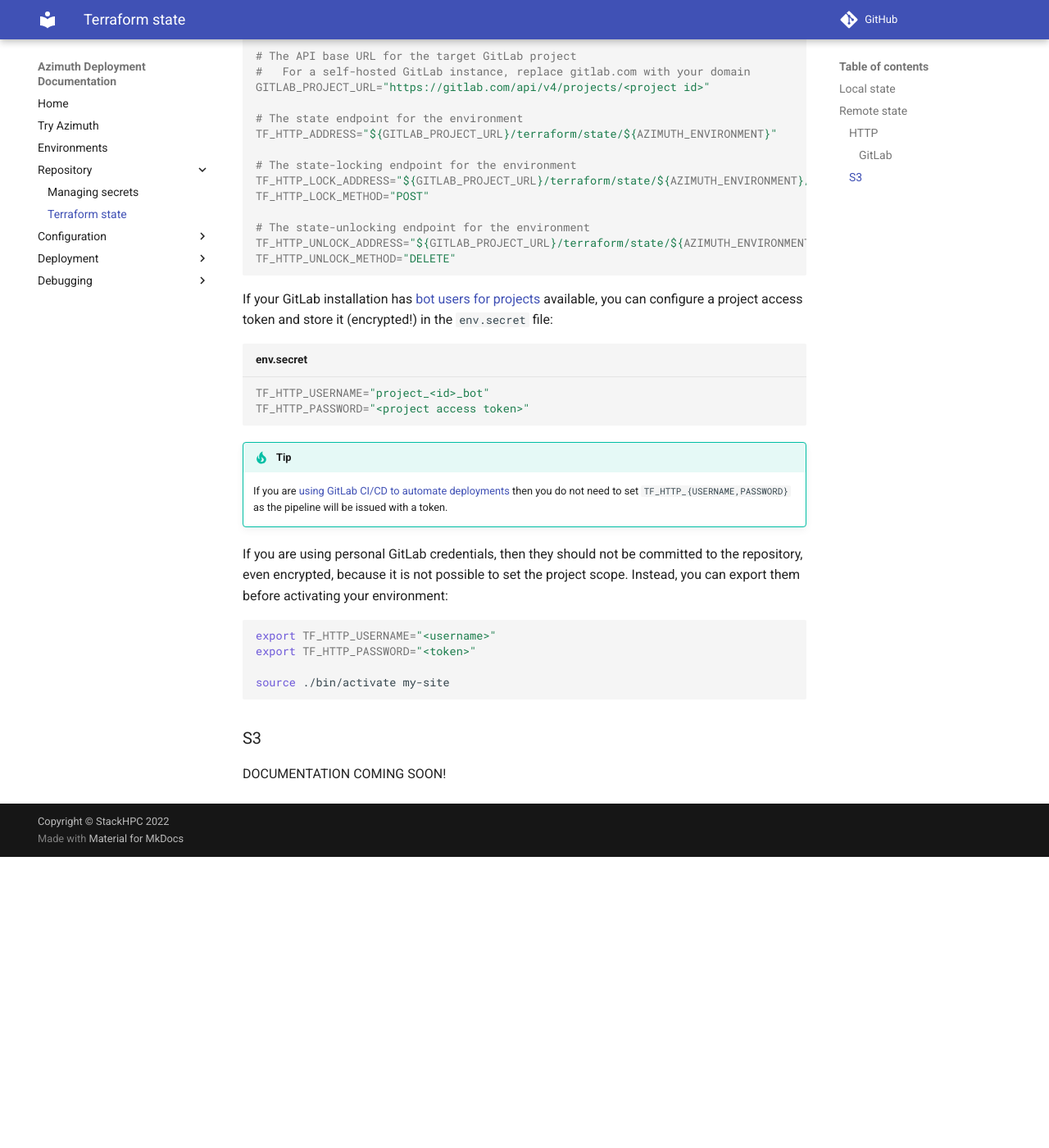
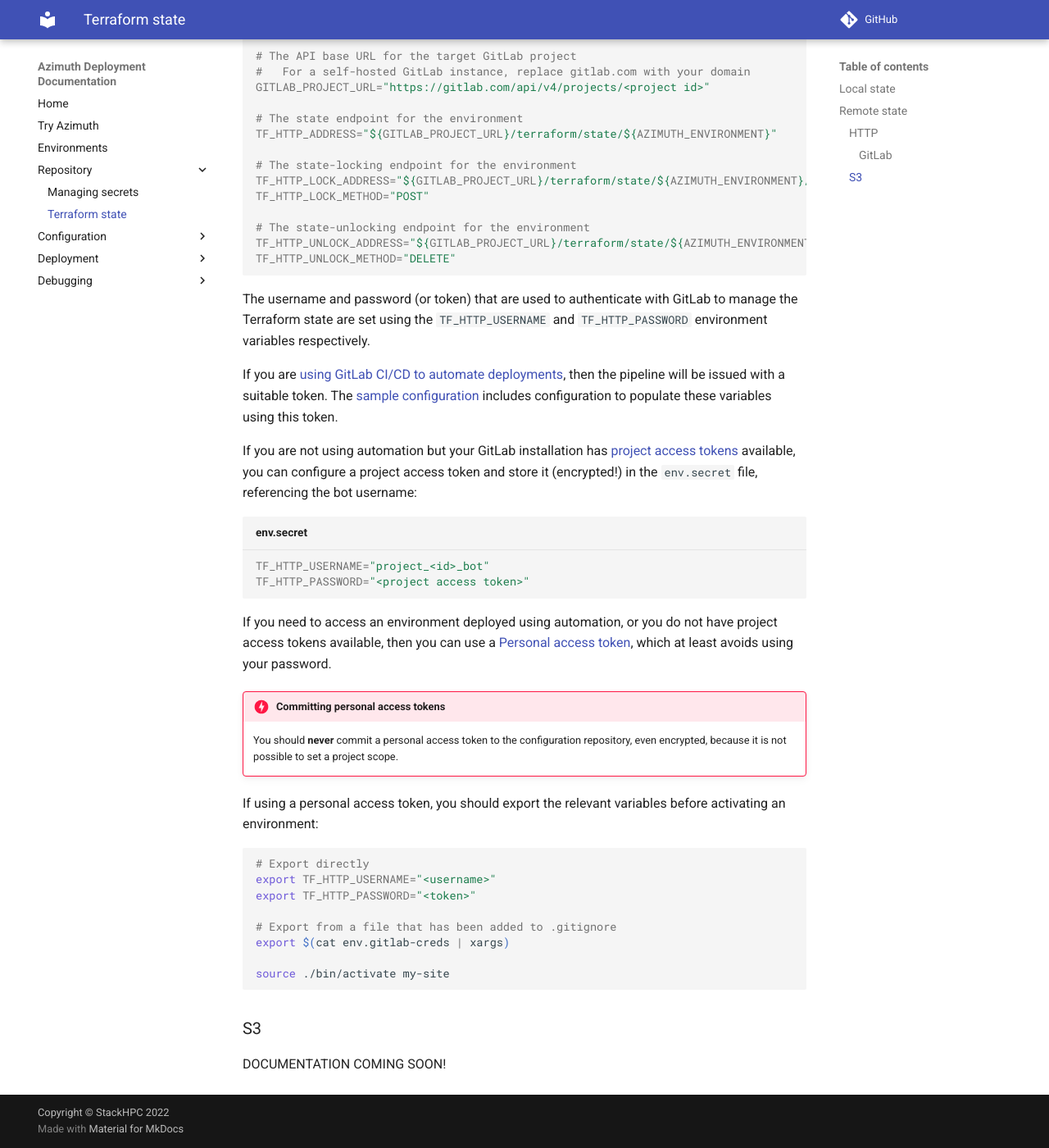
Before and after one commit to azimuth-cloud/azimuth-config, an MkDocs documentation site: the page built from docs/repository/terraform.md, in a window 1280 px wide and 1400 px high, scrolled down 1994 px. Shown: the whole window at 82% size. Built offline with MkDocs 1.6.1 and Material for MkDocs 9.7.7, drawn with Linux system fonts in a browser that asks for light colours; comment, search, counter and statistics services are not loaded; before the commit the page ends 3039 px from its top, so only the background shows below that.

Commit message:
Small clarification about auth for GitLab managed TF state

````diff
--- a/docs/repository/terraform.md
+++ b/docs/repository/terraform.md
@@ -100,30 +100,45 @@
 TF_HTTP_UNLOCK_METHOD="DELETE"
 ```
 
-If your GitLab installation has
-[bot users for projects](https://docs.gitlab.com/ee/user/project/settings/project_access_tokens.html#bot-users-for-projects)
+The username and password (or token) that are used to authenticate with GitLab to manage
+the Terraform state are set using the `TF_HTTP_USERNAME` and `TF_HTTP_PASSWORD` environment
+variables respectively.
+
+If you are [using GitLab CI/CD to automate deployments](../deployment/automation.md#gitlab-cicd),
+then the pipeline will be issued with a suitable token. The
+[sample configuration](https://github.com/stackhpc/azimuth-config/blob/main/.gitlab-ci.yml.sample)
+includes configuration to populate these variables using this token.
+
+If you are not using automation but your GitLab installation has
+[project access tokens](https://docs.gitlab.com/ee/user/project/settings/project_access_tokens.html)
 available, you can configure a project access token and store it (encrypted!) in the
-`env.secret` file:
+`env.secret` file, referencing the bot username:
 
 ```sh  title="env.secret"
 TF_HTTP_USERNAME="project_<id>_bot"
 TF_HTTP_PASSWORD="<project access token>"
 ```
 
-!!! tip
+If you need to access an environment deployed using automation, or you do not have project
+access tokens available, then you can use a
+[Personal access token](https://docs.gitlab.com/ee/user/profile/personal_access_tokens.html),
+which at least avoids using your password.
 
-    If you are
-    [using GitLab CI/CD to automate deployments](../deployment/automation.md#gitlab-cicd)
-    then you do not need to set `TF_HTTP_{USERNAME,PASSWORD}` as the pipeline will be
-    issued with a token.
+!!! danger  "Committing personal access tokens"
 
-If you are using personal GitLab credentials, then they should not be committed to the
-repository, even encrypted, because it is not possible to set the project scope.
-Instead, you can export them before activating your environment:
+    You should **never** commit a personal access token to the configuration repository,
+    even encrypted, because it is not possible to set a project scope.
+
+If using a personal access token, you should export the relevant variables before activating
+an environment:
 
 ```sh
+# Export directly
 export TF_HTTP_USERNAME="<username>"
 export TF_HTTP_PASSWORD="<token>"
+
+# Export from a file that has been added to .gitignore
+export $(cat env.gitlab-creds | xargs)
 
 source ./bin/activate my-site
 ```
````
